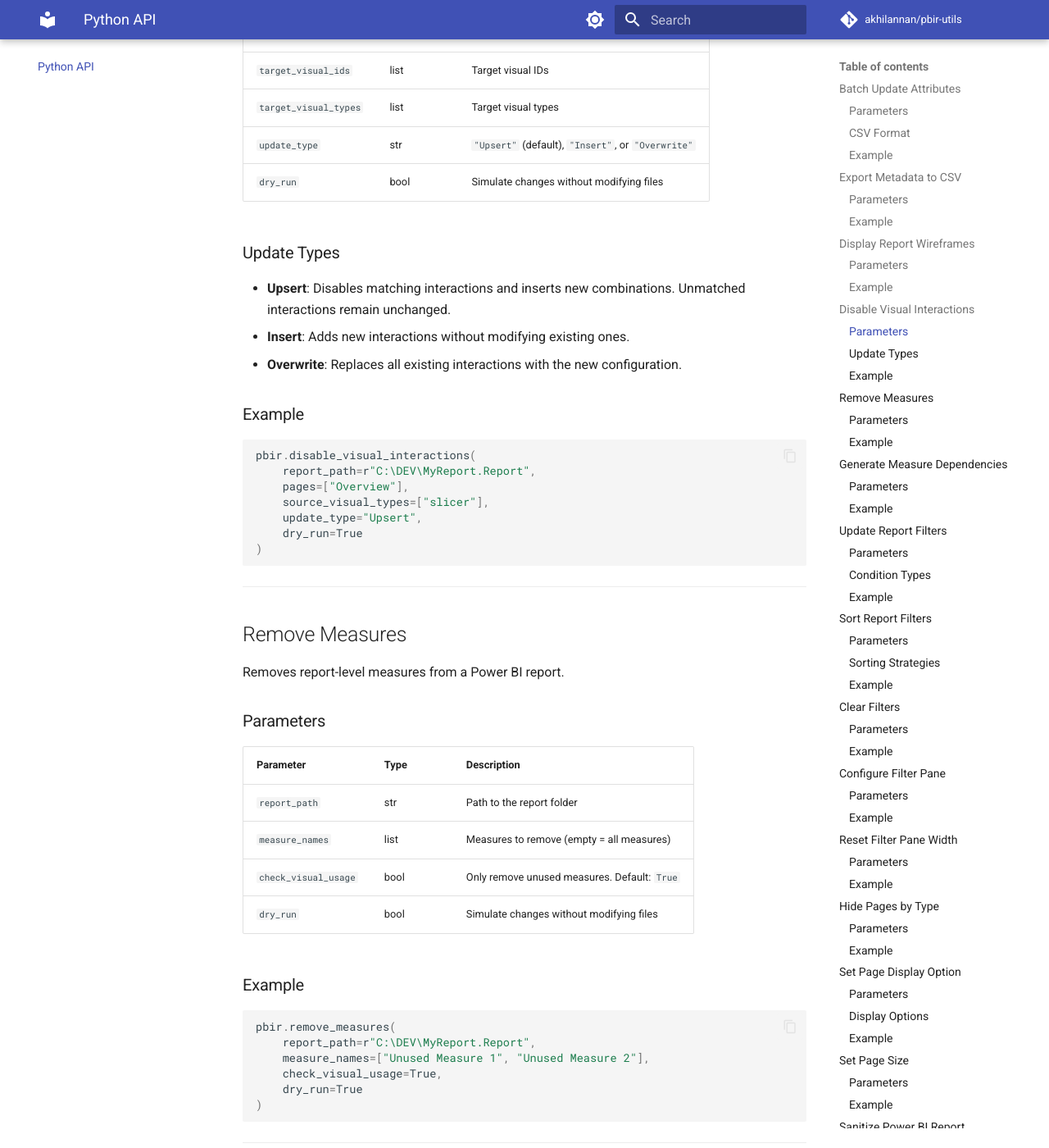
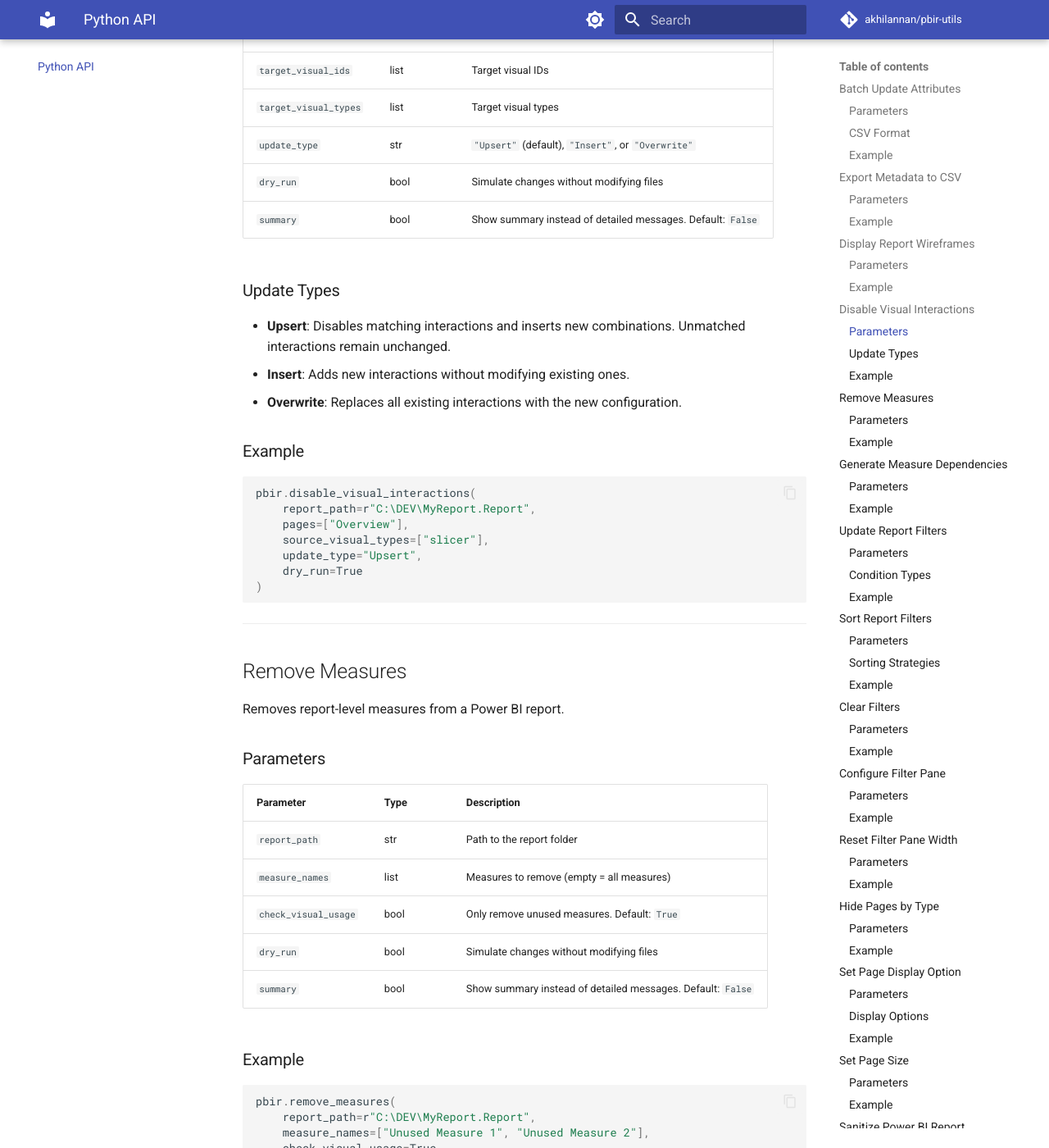
Before and after one commit to akhilannan/pbir-utils, an MkDocs documentation site: the page built from docs/api.md, in a window 1280 px wide and 1400 px high, scrolled down 3544 px. Shown: the whole window at 82% size. Built offline with MkDocs 1.6.1 and Material for MkDocs 9.7.7, drawn with Linux system fonts in a browser that asks for light colours; comment, search, counter and statistics services are not loaded; some of the changed text lies outside the part shown.

Commit message:
Add missing summary parameter to api documentation

```diff
--- a/docs/api.md
+++ b/docs/api.md
@@ -124,6 +124,7 @@
 | `target_visual_types` | list | Target visual types |
 | `update_type` | str | `"Upsert"` (default), `"Insert"`, or `"Overwrite"` |
 | `dry_run` | bool | Simulate changes without modifying files |
+| `summary` | bool | Show summary instead of detailed messages. Default: `False` |
 
 ### Update Types
 
@@ -157,6 +158,7 @@
 | `measure_names` | list | Measures to remove (empty = all measures) |
 | `check_visual_usage` | bool | Only remove unused measures. Default: `True` |
 | `dry_run` | bool | Simulate changes without modifying files |
+| `summary` | bool | Show summary instead of detailed messages. Default: `False` |
 
 ### Example
 
@@ -208,6 +210,7 @@
 | `filters` | list | Filter configurations to apply |
 | `reports` | list | Specific reports to update (optional) |
 | `dry_run` | bool | Simulate changes without modifying files |
+| `summary` | bool | Show summary instead of detailed messages. Default: `False` |
 
 ### Condition Types
 
@@ -254,6 +257,7 @@
 | `sort_order` | str | Sorting strategy (see below) |
 | `custom_order` | list | Custom filter order (required for `Custom`) |
 | `dry_run` | bool | Simulate changes without modifying files |
+| `summary` | bool | Show summary instead of detailed messages. Default: `False` |
 
 ### Sorting Strategies
 
@@ -541,6 +545,7 @@
 | `report_path` | str | Path to the report folder |
 | `actions` | list | Sanitization actions to perform |
 | `dry_run` | bool | Simulate changes without modifying files |
+| `summary` | bool | Show summary instead of detailed messages. Default: `False` |
 
 ### Available Actions
 
```
